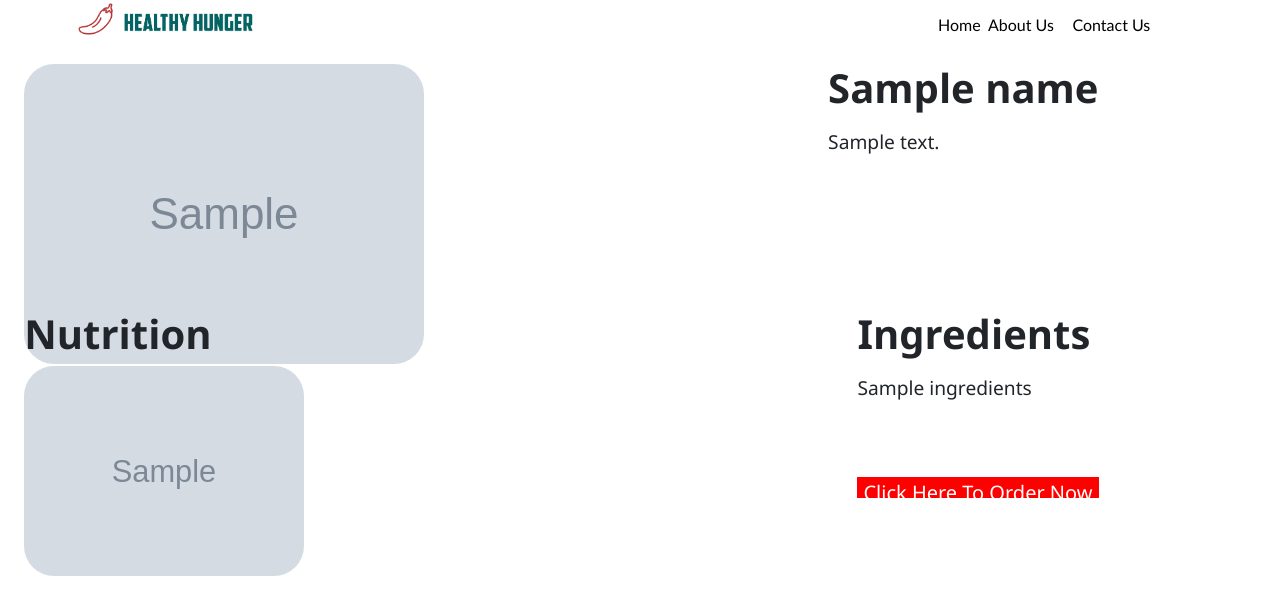
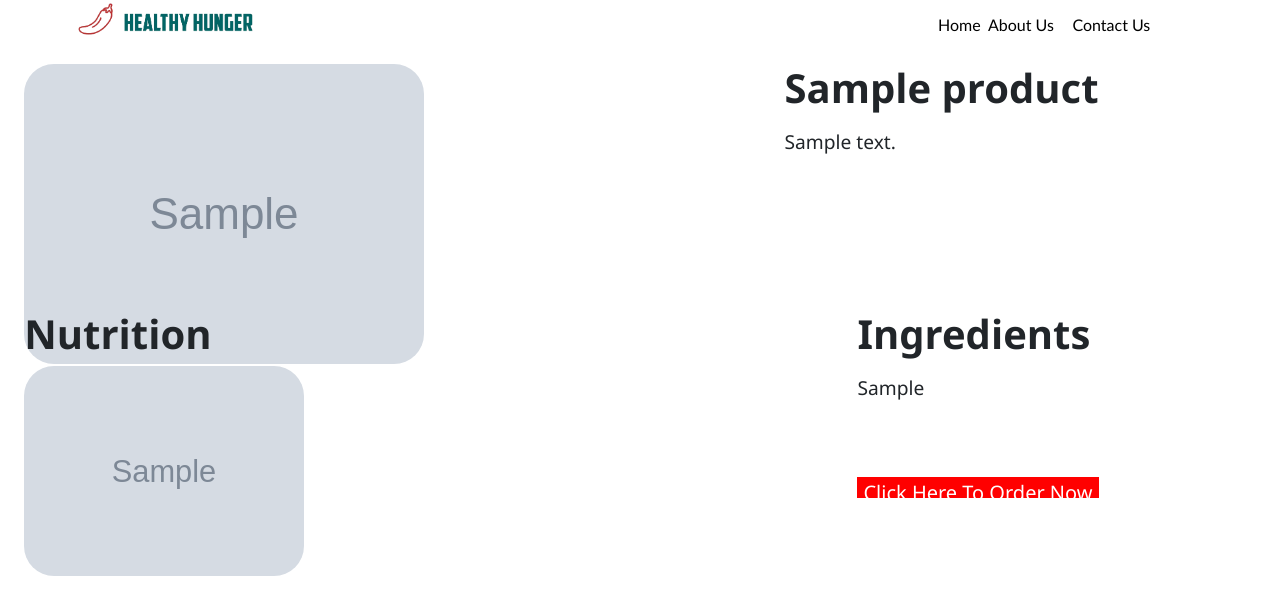
Before and after one commit to nikhil-bml/web-prog, a Django app: template src/healthy_hunger/templates/healthy_hunger/product.html in a window 1280 px wide. Shown: the part 15-614 px from the top of the page. Run offline with Django 4.2, Linux system fonts and the light colour scheme; tables that the repository leaves empty hold one stand-in row (values such as "Sample post"); the template is opened without the code that fills it: values that come from a table or form of the project are taken from there, most other values are stand-ins (such as "Sample title", 1, 10 or a date in 2020); grey boxes marked "Sample" are stand-in pictures; some libraries are stand-ins or nearby versions.

Commit message:
Changed product approach to objects

```diff
--- a/src/healthy_hunger/templates/healthy_hunger/product.html
+++ b/src/healthy_hunger/templates/healthy_hunger/product.html
@@ -8,12 +8,12 @@
 <div class="custom-container">
     <div class="row">
         <div class="custom_image">
-            <img src="{{ product_image }}" alt="Product Image">
+            <img src="{{ product.product_image.url }}" alt="Product Image">
         </div>
         <div class="custom_text">
-            <h1>{{ name }}</h1>
+            <h1>{{ product.name }}</h1>
             <p>
-                {{ description|linebreaks }}
+                {{ product.description|linebreaks }}
             </p>
         </div>
     </div>
@@ -23,12 +23,12 @@
     <div class="row">
         <div class="nutrieng_image">
             <h1>Nutrition</h1>
-            <img src="{{ nutrition_image }}" alt="Nutrition">
+            <img src="{{ product.nutrition_image.url }}" alt="Nutrition">
         </div>
         <div class="nutrieng_text">
             <h1>Ingredients</h1>
             <p>
-                {{ ingredients|linebreaks }}
+                {{ product.ingredients|linebreaks }}
             </p>
             <br><br>
             <a href=""><button class="nutrieng_order">Click Here To Order Now</button></a>
--- a/src/healthy_hunger/views.py
+++ b/src/healthy_hunger/views.py
@@ -21,11 +21,7 @@ class ProductView(View):
             return HttpResponseRedirect("/")
 
         context={
-            "product_image":product.product_image.url,
-            "nutrition_image":product.nutrition_image.url,
-            "description":product.description,
-            "name":product.name,
-            "ingredients":product.ingredients
+            "product": product
         }
 
         return render(request, self.template_name, context)
```
